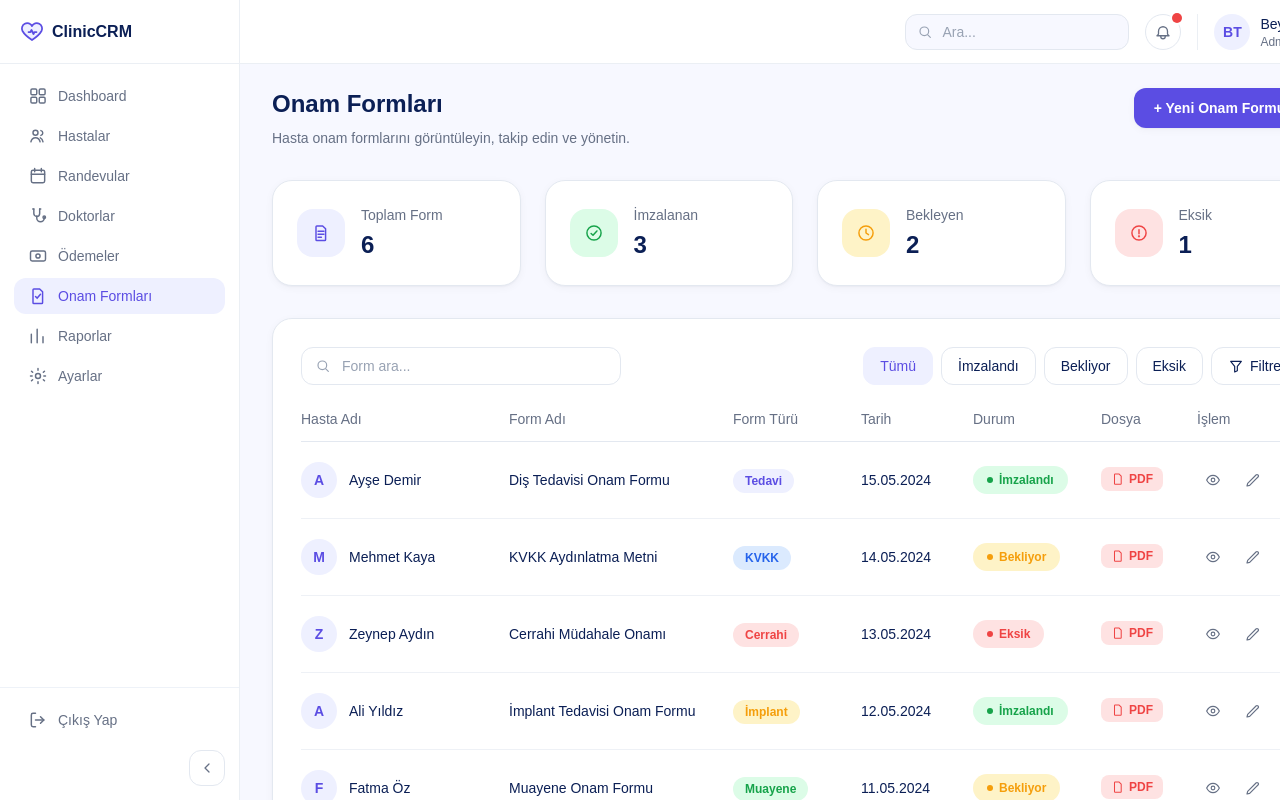
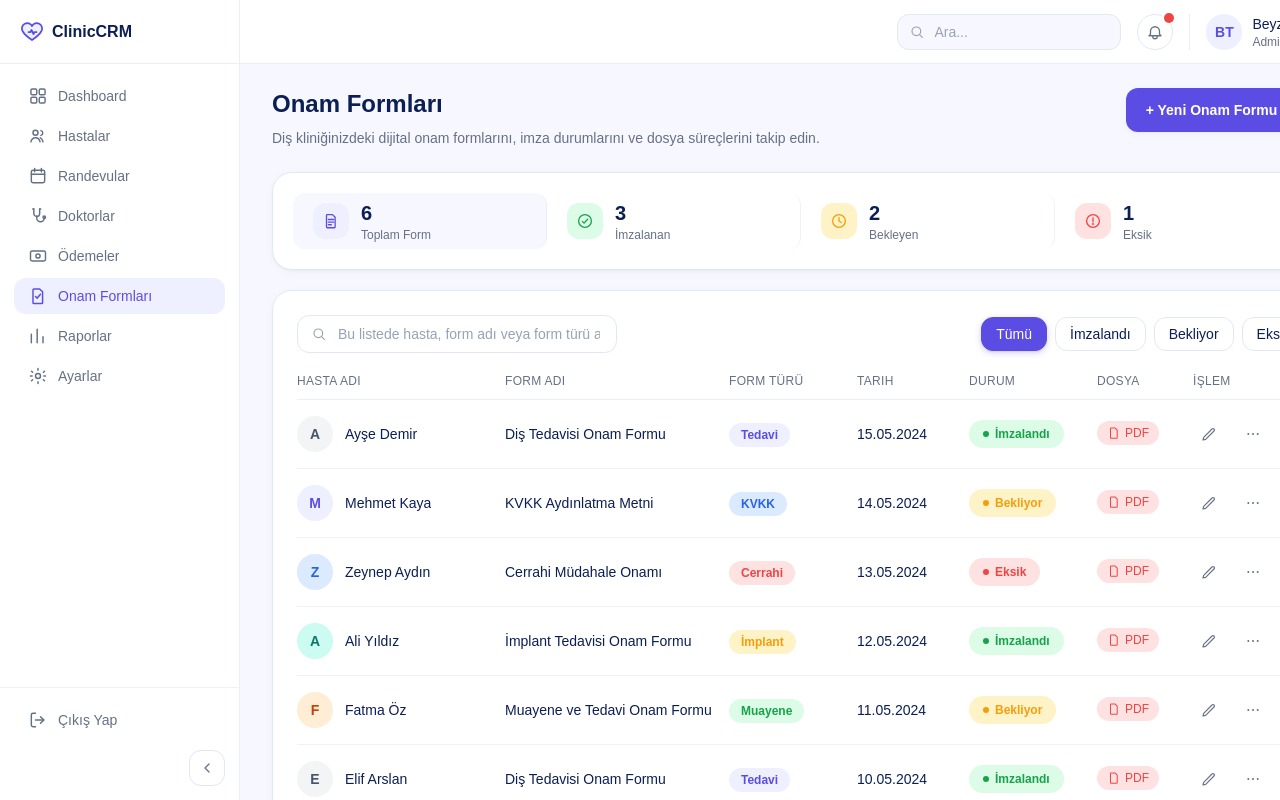
Before and after one commit to zeynep-tuna/clinic-crm, a Next.js app in the folder frontend/: page /consent-forms in a window 1280 px wide. Shown: the top 800 px of the page. Built offline with nearby package versions, Linux system fonts and the light colour scheme.

Commit message:
Polish admin consent forms page

```diff
--- a/frontend/app/(admin)/consent-forms/page.tsx
+++ b/frontend/app/(admin)/consent-forms/page.tsx
@@ -1,23 +1,20 @@
-import ConsentFormSummaryCards from "@/components/consent-forms/ConsentFormSummaryCards";
 import ConsentFormsTable from "@/components/consent-forms/ConsentFormsTable";
 import AddConsentFormModal from "@/components/consent-forms/AddConsentFormModal";
 
 export default function ConsentFormsPage() {
   return (
-    <div className="space-y-8">
+    <div className="space-y-6">
       <div className="flex flex-wrap items-start justify-between gap-4">
         <div>
           <h2 className="text-2xl font-bold text-[#0B1F55]">Onam Formları</h2>
           <p className="mt-2 text-sm text-[#667085]">
-            Hasta onam formlarını görüntüleyin, takip edin ve yönetin.
+            Diş kliniğinizdeki dijital onam formlarını, imza durumlarını ve dosya süreçlerini takip edin.
           </p>
         </div>
 
         <AddConsentFormModal />
       </div>
 
-      <ConsentFormSummaryCards />
-
       <ConsentFormsTable />
     </div>
   );
--- a/frontend/components/consent-forms/AddConsentFormModal.tsx
+++ b/frontend/components/consent-forms/AddConsentFormModal.tsx
@@ -72,7 +72,7 @@ export default function AddConsentFormModal() {
       <button
         type="button"
         onClick={() => setIsOpen(true)}
-        className="rounded-xl bg-[#5B4DE3] px-5 py-2.5 text-sm font-semibold text-white shadow-[0_1px_2px_rgba(16,24,40,0.04),0_2px_8px_rgba(16,24,40,0.04)] hover:bg-[#4c3fd1]"
+        className="flex h-11 items-center justify-center rounded-xl bg-[#5B4DE3] px-5 text-sm font-semibold text-white shadow-[0_1px_2px_rgba(16,24,40,0.04),0_2px_8px_rgba(16,24,40,0.04)] transition-colors hover:bg-[#4c3fd1]"
       >
         + Yeni Onam Formu Ekle
       </button>
--- a/frontend/components/consent-forms/ConsentFormsTable.tsx
+++ b/frontend/components/consent-forms/ConsentFormsTable.tsx
@@ -1,7 +1,12 @@
 "use client";
 
 import { useMemo, useState } from "react";
-import { consentForms, type ConsentFormStatus, type ConsentFormType } from "@/data/consent-forms";
+import {
+  consentForms,
+  consentFormOverview,
+  type ConsentFormStatus,
+  type ConsentFormType,
+} from "@/data/consent-forms";
 
 type FilterValue = "Tümü" | ConsentFormStatus;
 
@@ -22,19 +27,60 @@ const formTypeBadgeClass: Record<ConsentFormType, string> = {
   Muayene: "bg-[#DCFCE7] text-[#16A34A]",
 };
 
+const avatarPalette = [
+  "bg-[#EEF0FF] text-[#5B4DE3]",
+  "bg-[#DBEAFE] text-[#2563EB]",
+  "bg-[#CCFBF1] text-[#0F766E]",
+  "bg-[#FFEDD5] text-[#C2410C]",
+  "bg-[#F3F4F6] text-[#475467]",
+];
+
+function getAvatarColor(id: string) {
+  const sum = id.split("").reduce((total, char) => total + char.charCodeAt(0), 0);
+  return avatarPalette[sum % avatarPalette.length];
+}
+
+function DocumentIcon() {
+  return (
+    <svg viewBox="0 0 24 24" fill="none" stroke="currentColor" strokeWidth={1.75} className="h-4.5 w-4.5">
+      <path strokeLinecap="round" strokeLinejoin="round" d="M7 3.5h7l3.5 3.5V20a1 1 0 0 1-1 1H7a1 1 0 0 1-1-1V4.5a1 1 0 0 1 1-1Z" />
+      <path strokeLinecap="round" d="M8.5 10h7M8.5 13.5h7M8.5 17h4" />
+    </svg>
+  );
+}
+
+function CheckCircleIcon() {
+  return (
+    <svg viewBox="0 0 24 24" fill="none" stroke="currentColor" strokeWidth={1.75} className="h-4.5 w-4.5">
+      <circle cx="12" cy="12" r="8.5" />
+      <path strokeLinecap="round" strokeLinejoin="round" d="M8.5 12.5l2.3 2.3 4.7-5.1" />
+    </svg>
+  );
+}
+
+function ClockIcon() {
+  return (
+    <svg viewBox="0 0 24 24" fill="none" stroke="currentColor" strokeWidth={1.75} className="h-4.5 w-4.5">
+      <circle cx="12" cy="12" r="8.5" />
+      <path strokeLinecap="round" strokeLinejoin="round" d="M12 7.5V12l3 2" />
+    </svg>
+  );
+}
+
+function AlertIcon() {
+  return (
+    <svg viewBox="0 0 24 24" fill="none" stroke="currentColor" strokeWidth={1.75} className="h-4.5 w-4.5">
+      <circle cx="12" cy="12" r="8.5" />
+      <path strokeLinecap="round" d="M12 8v5" />
+      <circle cx="12" cy="16" r="0.5" fill="currentColor" />
+    </svg>
+  );
+}
+
 function PdfIcon() {
   return (
     <svg viewBox="0 0 24 24" fill="none" stroke="currentColor" strokeWidth={1.75} className="h-3.5 w-3.5">
       <path strokeLinecap="round" strokeLinejoin="round" d="M7 3.5h7l3.5 3.5V20a1 1 0 0 1-1 1H7a1 1 0 0 1-1-1V4.5a1 1 0 0 1 1-1Z" />
-    </svg>
-  );
-}
-
-function EyeIcon() {
-  return (
-    <svg viewBox="0 0 24 24" fill="none" stroke="currentColor" strokeWidth={1.75} className="h-4 w-4">
-      <path strokeLinecap="round" strokeLinejoin="round" d="M2.5 12S6 5 12 5s9.5 7 9.5 7-3.5 7-9.5 7-9.5-7-9.5-7Z" />
-      <circle cx="12" cy="12" r="2.75" />
     </svg>
   );
 }
@@ -61,6 +107,43 @@ export default function ConsentFormsTable() {
   const [search, setSearch] = useState("");
   const [activeFilter, setActiveFilter] = useState<FilterValue>("Tümü");
 
+  const summaryItems: {
+    label: string;
+    value: number;
+    icon: React.ReactNode;
+    color: string;
+    filterValue: FilterValue;
+  }[] = [
+    {
+      label: "Toplam Form",
+      value: consentFormOverview.total,
+      icon: <DocumentIcon />,
+      color: "bg-[#EEF0FF] text-[#5B4DE3]",
+      filterValue: "Tümü",
+    },
+    {
+      label: "İmzalanan",
+      value: consentFormOverview.signed,
+      icon: <CheckCircleIcon />,
+      color: "bg-[#DCFCE7] text-[#16A34A]",
+      filterValue: "İmzalandı",
+    },
+    {
+      label: "Bekleyen",
+      value: consentFormOverview.pending,
+      icon: <ClockIcon />,
+      color: "bg-[#FEF3C7] text-[#F59E0B]",
+      filterValue: "Bekliyor",
+    },
+    {
+      label: "Eksik",
+      value: consentFormOverview.missing,
+      icon: <AlertIcon />,
+      color: "bg-[#FEE2E2] text-[#EF4444]",
+      filterValue: "Eksik",
+    },
+  ];
+
   const filteredForms = useMemo(() => {
     const term = search.trim().toLowerCase();
 
@@ -69,13 +152,40 @@ export default function ConsentFormsTable() {
       const matchesSearch =
         term === "" ||
         form.patientName.toLowerCase().includes(term) ||
-        form.formTitle.toLowerCase().includes(term);
+        form.formTitle.toLowerCase().includes(term) ||
+        form.formType.toLowerCase().includes(term);
       return matchesFilter && matchesSearch;
     });
   }, [search, activeFilter]);
 
   return (
-    <div className="rounded-[20px] border border-[#E3E8F0] bg-white p-7 shadow-[0_1px_2px_rgba(16,24,40,0.04),0_2px_8px_rgba(16,24,40,0.04)]">
+    <div className="flex flex-col gap-5">
+      <div className="grid grid-cols-2 gap-4 rounded-[20px] border border-[#E3E8F0] bg-white p-5 shadow-[0_1px_2px_rgba(16,24,40,0.04),0_2px_8px_rgba(16,24,40,0.04)] sm:grid-cols-4 sm:gap-0 sm:divide-x sm:divide-[#E3E8F0]/60">
+        {summaryItems.map((item) => {
+          const isSelected = activeFilter === item.filterValue;
+
+          return (
+            <button
+              key={item.label}
+              type="button"
+              onClick={() => setActiveFilter(item.filterValue)}
+              className={`flex cursor-pointer items-center gap-3 rounded-xl px-2 py-1.5 text-left transition-colors sm:px-5 ${
+                isSelected ? "bg-[#F7F8FF]" : "hover:bg-[#F7F8FF]"
+              }`}
+            >
+              <span className={`flex h-9 w-9 shrink-0 items-center justify-center rounded-xl ${item.color}`}>
+                {item.icon}
+              </span>
+              <div>
+                <p className="text-xl font-bold text-[#0B1F55]">{item.value}</p>
+                <p className="text-xs text-[#667085]">{item.label}</p>
+              </div>
+            </button>
+          );
+        })}
+      </div>
+
+      <div className="rounded-[20px] border border-[#E3E8F0] bg-white p-6 shadow-[0_1px_2px_rgba(16,24,40,0.04),0_2px_8px_rgba(16,24,40,0.04)]">
         <div className="flex flex-wrap items-center justify-between gap-4">
           <div className="relative w-full max-w-xs">
             <svg
@@ -92,7 +202,7 @@ export default function ConsentFormsTable() {
               type="text"
               value={search}
               onChange={(event) => setSearch(event.target.value)}
-            placeholder="Form ara..."
+              placeholder="Bu listede hasta, form adı veya form türü ara..."
               className="w-full rounded-xl border border-[#E3E8F0] bg-white py-2 pl-10 pr-4 text-sm text-[#0B1F55] placeholder:text-[#98A2B3] focus:border-[#5B4DE3] focus:outline-none focus:ring-2 focus:ring-[#5B4DE3]/20"
             />
           </div>
@@ -106,48 +216,44 @@ export default function ConsentFormsTable() {
                   key={filter}
                   type="button"
                   onClick={() => setActiveFilter(filter)}
-                className={`rounded-xl border px-4 py-2 text-sm font-medium transition-colors ${
+                  className={`rounded-xl border px-3.5 py-1.5 text-sm font-medium transition-colors ${
                     isActive
-                    ? "border-[#EEF0FF] bg-[#EEF0FF] text-[#5B4DE3]"
-                    : "border-[#E3E8F0] text-[#0B1F55] hover:bg-[#F7F8FF]"
+                      ? "border-[#5B4DE3] bg-[#5B4DE3] text-white shadow-[0_1px_2px_rgba(16,24,40,0.06),0_2px_6px_rgba(91,77,227,0.25)]"
+                      : "border-[#E3E8F0] text-[#0B1F55] hover:border-[#DCD8FF] hover:bg-[#F7F8FF]"
                   }`}
                 >
                   {filter}
                 </button>
               );
             })}
-
-          <button
-            type="button"
-            className="flex items-center gap-1.5 rounded-xl border border-[#E3E8F0] px-4 py-2 text-sm font-medium text-[#0B1F55] hover:bg-[#F7F8FF]"
-          >
-            <svg viewBox="0 0 24 24" fill="none" stroke="currentColor" strokeWidth={1.75} className="h-4 w-4">
-              <path strokeLinecap="round" strokeLinejoin="round" d="M4 5h16l-6 7.5V19l-4 2v-8.5Z" />
-            </svg>
-            Filtrele
-          </button>
           </div>
         </div>
 
-      <div className="mt-6 overflow-x-auto">
-        <table className="w-full min-w-[960px] table-fixed text-left">
+        <div className="mt-5 overflow-x-auto">
+          <table className="w-full min-w-240 table-fixed text-left">
             <thead>
-            <tr className="border-b border-[#E3E8F0] text-sm text-[#667085]">
-              <th className="w-52 pb-3 pr-4 font-medium">Hasta Adı</th>
-              <th className="w-56 pb-3 pr-4 font-medium">Form Adı</th>
-              <th className="w-32 pb-3 pr-4 font-medium">Form Türü</th>
-              <th className="w-28 pb-3 pr-4 font-medium">Tarih</th>
-              <th className="w-32 pb-3 pr-4 font-medium">Durum</th>
-              <th className="w-24 pb-3 pr-4 font-medium">Dosya</th>
-              <th className="w-28 pb-3 font-medium">İşlem</th>
+              <tr className="border-b border-[#E3E8F0]/70 text-xs font-semibold tracking-wide text-[#667085] uppercase">
+                <th className="w-52 pb-2.5 pr-4 font-medium">Hasta Adı</th>
+                <th className="w-56 pb-2.5 pr-4 font-medium">Form Adı</th>
+                <th className="w-32 pb-2.5 pr-4 font-medium">Form Türü</th>
+                <th className="w-28 pb-2.5 pr-4 font-medium">Tarih</th>
+                <th className="w-32 pb-2.5 pr-4 font-medium">Durum</th>
+                <th className="w-24 pb-2.5 pr-4 font-medium">Dosya</th>
+                <th className="w-28 pb-2.5 font-medium">İşlem</th>
               </tr>
             </thead>
             <tbody>
               {filteredForms.map((form) => (
-              <tr key={form.id} className="border-b border-[#E3E8F0]/60 last:border-0">
-                <td className="py-5 pr-4">
+                <tr
+                  key={form.id}
+                  onClick={() => console.log("Onam formu detayına git:", form.id)}
+                  className="cursor-pointer border-b border-[#E3E8F0]/60 transition-colors last:border-0 hover:bg-[#F8F9FF]"
+                >
+                  <td className="py-4 pr-4">
                     <div className="flex items-center gap-3">
-                    <div className="flex h-9 w-9 shrink-0 items-center justify-center rounded-full bg-[#EEF0FF] text-sm font-semibold text-[#5B4DE3]">
+                      <div
+                        className={`flex h-9 w-9 shrink-0 items-center justify-center rounded-full text-sm font-semibold ${getAvatarColor(form.id)}`}
+                      >
                         {form.patientName.charAt(0)}
                       </div>
                       <span className="truncate text-sm font-medium text-[#0B1F55]">
@@ -155,16 +261,16 @@ export default function ConsentFormsTable() {
                       </span>
                     </div>
                   </td>
-                <td className="truncate py-5 pr-4 text-sm text-[#0B1F55]">{form.formTitle}</td>
-                <td className="py-5 pr-4">
+                  <td className="truncate py-4 pr-4 text-sm text-[#0B1F55]">{form.formTitle}</td>
+                  <td className="py-4 pr-4">
                     <span
                       className={`inline-block rounded-full px-3 py-1 text-xs font-semibold ${formTypeBadgeClass[form.formType]}`}
                     >
                       {form.formType}
                     </span>
                   </td>
-                <td className="py-5 pr-4 text-sm text-[#0B1F55]">{form.date}</td>
-                <td className="py-5 pr-4">
+                  <td className="py-4 pr-4 text-sm text-[#0B1F55]">{form.date}</td>
+                  <td className="py-4 pr-4">
                     <span
                       className={`inline-flex items-center gap-1.5 rounded-full px-3.5 py-1.5 text-xs font-semibold ${statusBadgeClass[form.status]}`}
                     >
@@ -172,32 +278,27 @@ export default function ConsentFormsTable() {
                       {form.status}
                     </span>
                   </td>
-                <td className="py-5 pr-4">
-                  <span className="inline-flex items-center gap-1 rounded-lg bg-[#FEE2E2] px-2.5 py-1 text-xs font-semibold text-[#EF4444]">
+                  <td className="py-4 pr-4">
+                    <span className="inline-flex items-center gap-1 rounded-full bg-[#FEE2E2] px-2.5 py-1 text-xs font-medium text-[#EF4444]">
                       <PdfIcon />
                       PDF
                     </span>
                   </td>
-                <td className="py-5">
-                  <div className="flex items-center gap-2 text-[#667085]">
-                    <button
-                      type="button"
-                      aria-label="Görüntüle"
-                      className="flex h-8 w-8 items-center justify-center rounded-lg hover:bg-[#F7F8FF] hover:text-[#0B1F55]"
-                    >
-                      <EyeIcon />
-                    </button>
+                  <td className="py-4">
+                    <div className="flex items-center gap-3 text-[#667085]">
                       <button
                         type="button"
                         aria-label="Düzenle"
-                      className="flex h-8 w-8 items-center justify-center rounded-lg hover:bg-[#F7F8FF] hover:text-[#0B1F55]"
+                        onClick={(event) => event.stopPropagation()}
+                        className="flex h-8 w-8 items-center justify-center rounded-lg transition-colors hover:bg-[#F7F8FF] hover:text-[#0B1F55]"
                       >
                         <EditIcon />
                       </button>
                       <button
                         type="button"
                         aria-label="Diğer işlemler"
-                      className="flex h-8 w-8 items-center justify-center rounded-lg hover:bg-[#F7F8FF] hover:text-[#0B1F55]"
+                        onClick={(event) => event.stopPropagation()}
+                        className="flex h-8 w-8 items-center justify-center rounded-lg transition-colors hover:bg-[#F7F8FF] hover:text-[#0B1F55]"
                       >
                         <MoreIcon />
                       </button>
@@ -215,7 +316,7 @@ export default function ConsentFormsTable() {
           )}
         </div>
 
-      <div className="mt-6 flex items-center justify-between border-t border-[#E3E8F0] pt-6">
+        <div className="mt-5 flex items-center justify-between border-t border-[#E3E8F0]/70 pt-5">
           <p className="text-sm text-[#667085]">Toplam {filteredForms.length} kayıt</p>
 
           <div className="flex items-center gap-2">
@@ -234,18 +335,6 @@ export default function ConsentFormsTable() {
             </button>
             <button
               type="button"
-            className="flex h-9 w-9 items-center justify-center rounded-xl border border-[#E3E8F0] text-sm font-medium text-[#0B1F55] hover:bg-[#F7F8FF]"
-          >
-            2
-          </button>
-          <button
-            type="button"
-            className="flex h-9 w-9 items-center justify-center rounded-xl border border-[#E3E8F0] text-sm font-medium text-[#0B1F55] hover:bg-[#F7F8FF]"
-          >
-            3
-          </button>
-          <button
-            type="button"
               aria-label="Sonraki sayfa"
               className="flex h-9 w-9 items-center justify-center rounded-xl border border-[#E3E8F0] text-[#667085] hover:bg-[#F7F8FF]"
             >
@@ -254,5 +343,6 @@ export default function ConsentFormsTable() {
           </div>
         </div>
       </div>
+    </div>
   );
 }
--- a/frontend/data/consent-forms.ts
+++ b/frontend/data/consent-forms.ts
@@ -47,7 +47,7 @@ export const consentForms: ConsentForm[] = [
   {
     id: "5",
     patientName: "Fatma Öz",
-    formTitle: "Muayene Onam Formu",
+    formTitle: "Muayene ve Tedavi Onam Formu",
     formType: "Muayene",
     date: "11.05.2024",
     status: "Bekliyor",
```
Lines whose indentation alone changed are shown as unchanged.
